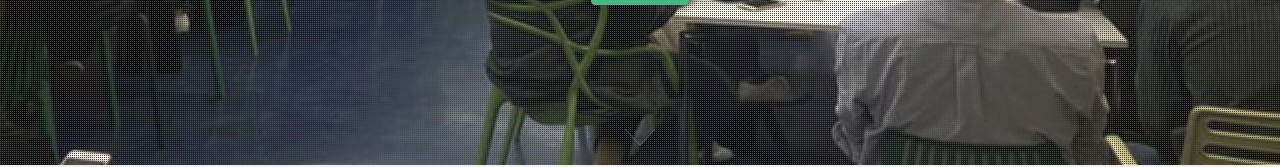
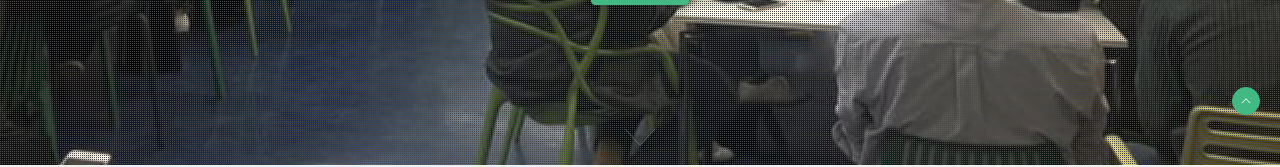
Before and after one commit to vuetiful/kr, a Vue app in the folder fourth/: page / in a window 1280 px wide. Shown: the part 635-802 px from the top of the page. Built offline with nearby package versions, Linux system fonts and the light colour scheme; grey boxes are pictures that could not be loaded.

Commit message:
Add transition
To make the appearance smoother

```diff
--- a/fourth/src/components/SideButton.vue
+++ b/fourth/src/components/SideButton.vue
@@ -1,7 +1,9 @@
 <template lang="html">
-  <el-container class="container">
-    <el-button @click="goToTop" type="success" icon="el-icon-arrow-up" circle></el-button>
-  </el-container>
+  <transition name="fade">
+    <el-container class="container" v-show="scrollY >= 100">
+      <el-button @click="goToTop" type="primary" size="mini" icon="el-icon-arrow-up" circle></el-button>
+    </el-container>
+  </transition>
 </template>
 
 <script>
@@ -16,9 +18,16 @@ export default {
 </script>
 
 <style lang="css" scoped>
+  .fade-enter-active, .fade-leave-active {
+    transition: opacity .5s;
+  }
+  .fade-enter, .fade-leave-to /* .fade-leave-active below version 2.1.8 */ {
+    opacity: 0;
+  }
   .container {
     position: fixed;
-    right: 10px;
-    bottom: 55px;
+    right: 20px;
+    bottom: 50px;
+    z-index: 1000;
   }
 </style>
```
